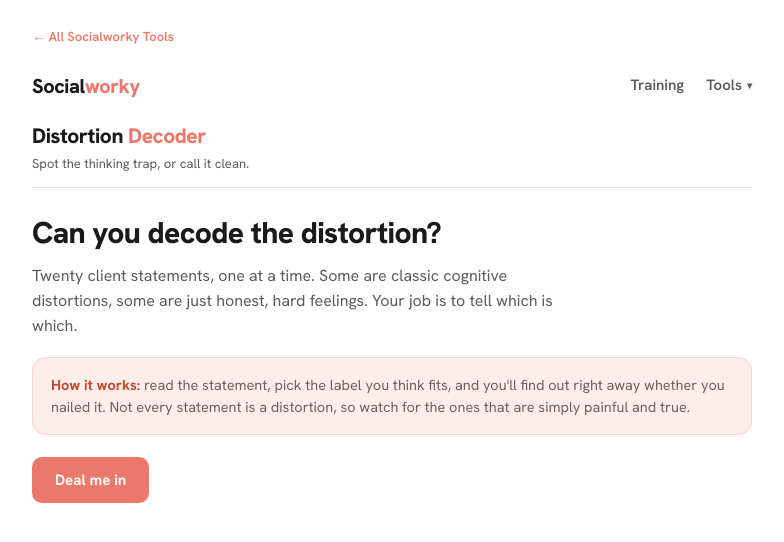
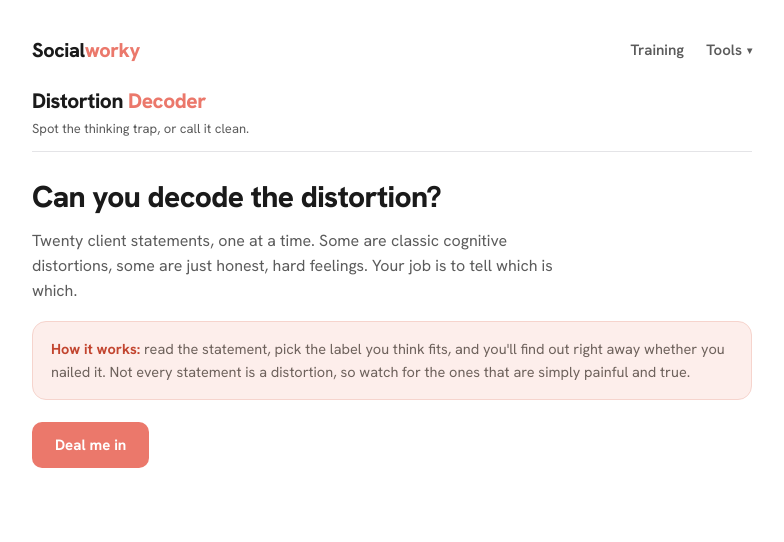
Before and after one commit to socialworky-git/ClientBot, a plain HTML site: page distortion-decoder/index.html in a window 1280 px wide. Shown: the whole page, without its empty margins (248-1032 px from the left). Drawn offline with Linux system fonts and the light colour scheme.

Commit message:
Update index.html

```diff
--- a/distortion-decoder/index.html
+++ b/distortion-decoder/index.html
@@ -117,7 +117,6 @@
 </head>
 <body>
 <div class="wrap">
-  <a class="hublink" href="/tools/">&larr; All Socialworky Tools</a>
   <script src="/header.js"></script>
   <div id="app"></div>
 </div>
```
